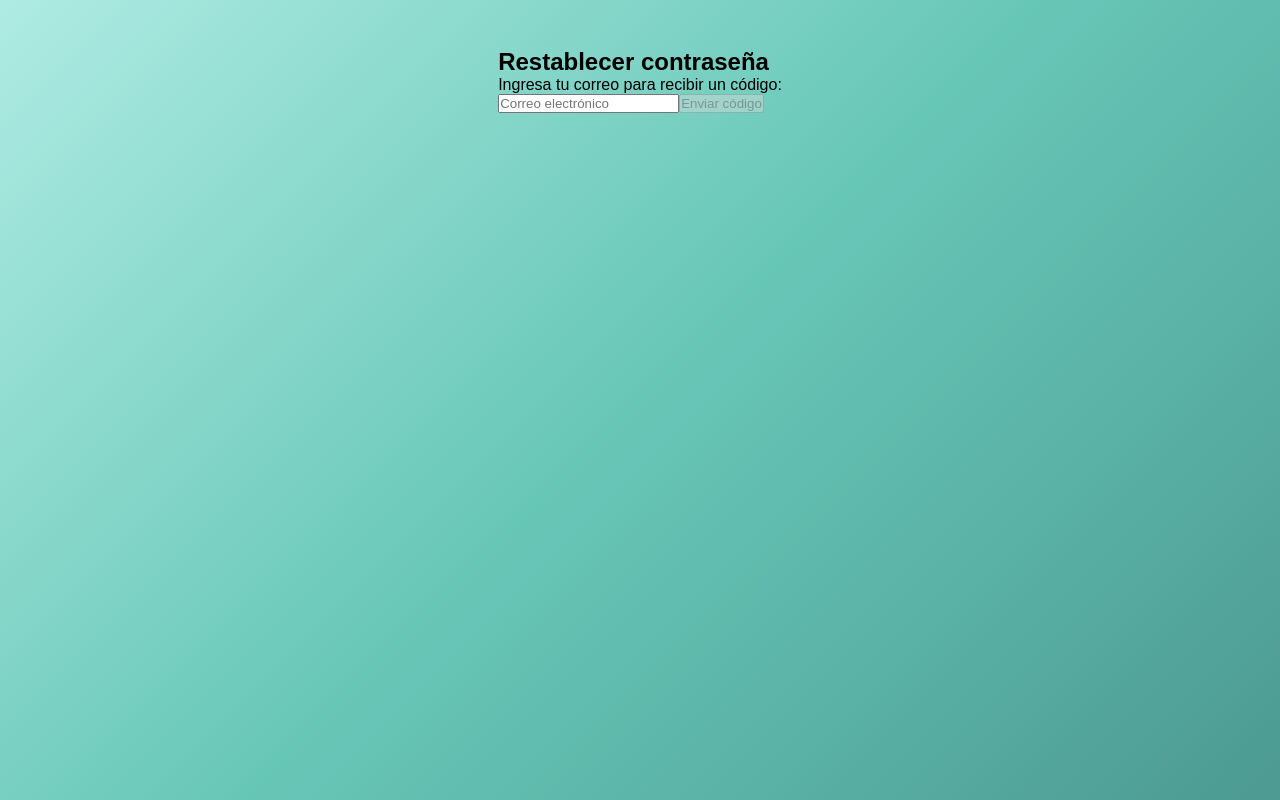
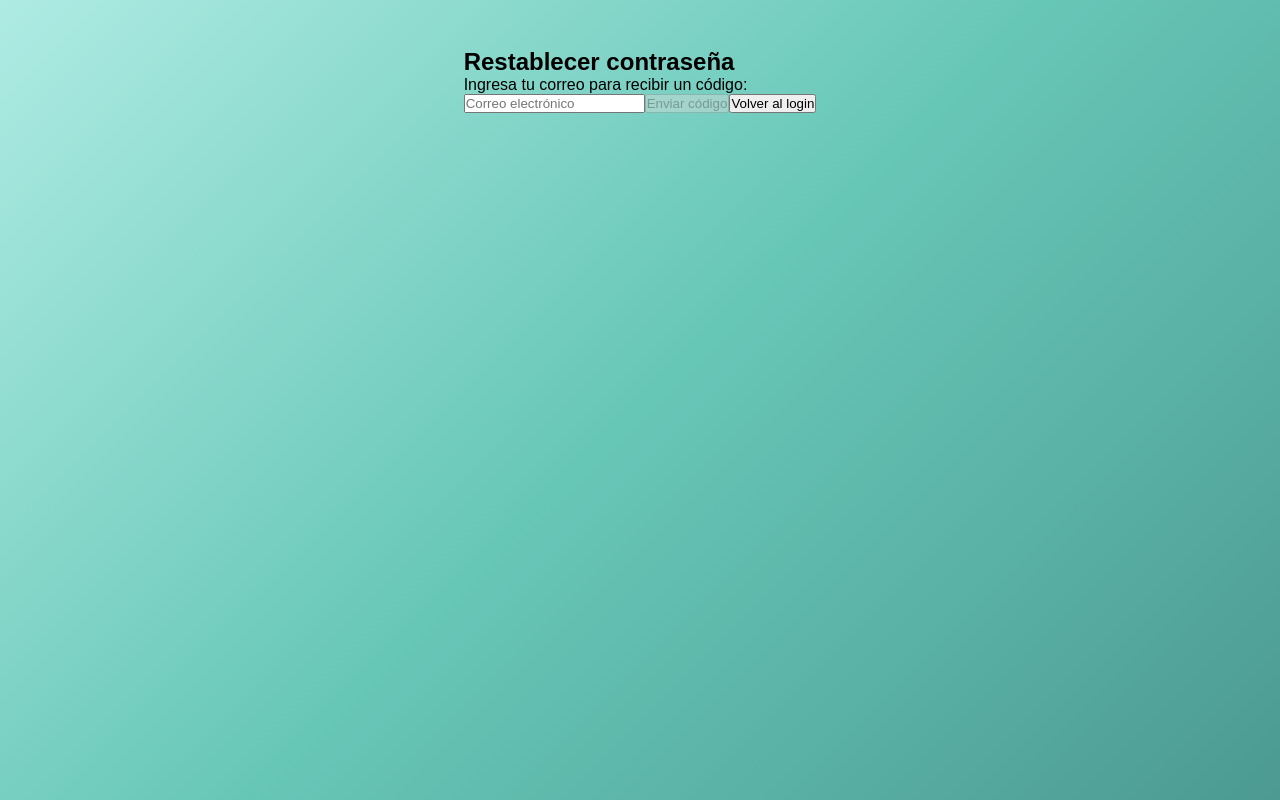
Before and after one commit to nicolasmmm7/form-creator, a React (Create React App) app in the folder frontend/: page /password-reset in a window 1280 px wide. Built offline with nearby package versions, Linux system fonts and the light colour scheme; no server answers.

Commit message:
creación de boton devolver
boton para devolver al login

```diff
--- a/frontend/src/pages/password-reset.jsx
+++ b/frontend/src/pages/password-reset.jsx
@@ -88,6 +88,12 @@ const PasswordReset = () => {
           </button>
         </>
       )}
+      <button
+      className="secondary-link"
+        type="button"
+        onClick={() => navigate("/login")}>
+          Volver al login
+      </button>
     </div>
   );
 };
```
